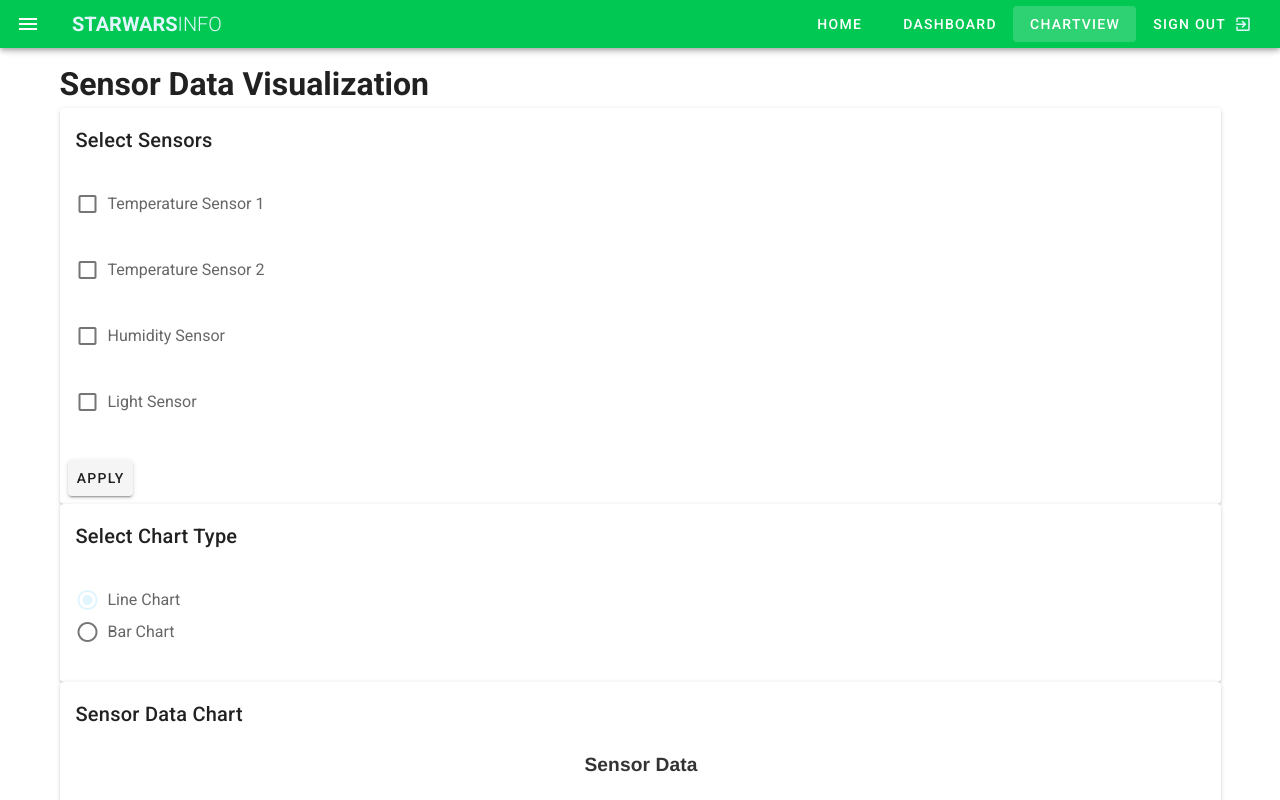
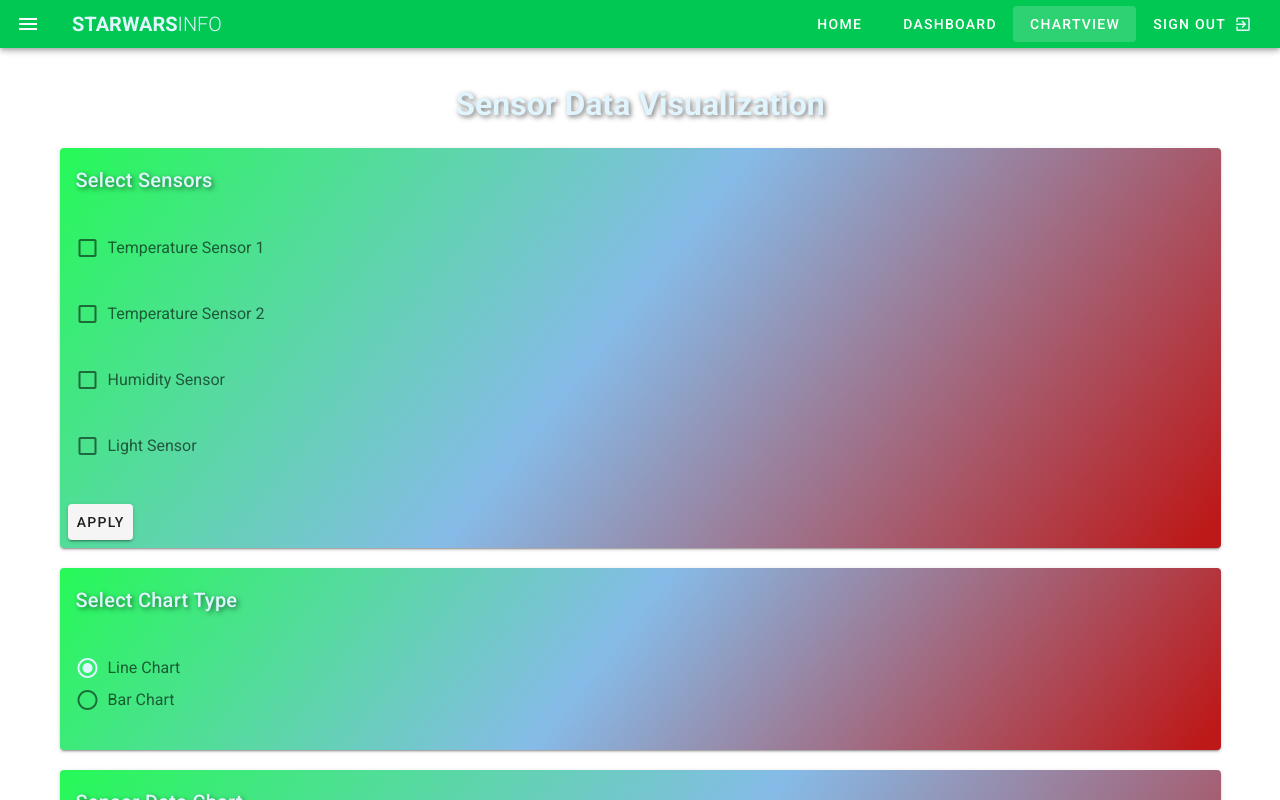
Before and after one commit to Demion-L/vue-chart-app, a Vue app: page /chartview in a window 1280 px wide. Shown: the top 800 px of the page. Built offline with nearby package versions, Linux system fonts and the light colour scheme.

Commit message:
chartview classes refactoring

```diff
--- a/src/components/ChartDisplay.vue
+++ b/src/components/ChartDisplay.vue
@@ -1,7 +1,9 @@
 <!-- ChartDisplay.vue -->
 <template>
-  <v-card>
-    <v-card-title>Sensor Data Chart</v-card-title>
+  <v-card class="custom-background">
+    <v-card-title class="primary--text text-center my-5 shadowed-text"
+      >Sensor Data Chart</v-card-title
+    >
     <v-card-text>
       <div id="chart"></div>
     </v-card-text>
--- a/src/components/ChartTypeSelection.vue
+++ b/src/components/ChartTypeSelection.vue
@@ -1,6 +1,8 @@
 <template>
-  <v-card>
-    <v-card-title>Select Chart Type</v-card-title>
+  <v-card class="mb-4 custom-background">
+    <v-card-title class="primary--text text-center my-5 shadowed-text"
+      >Select Chart Type</v-card-title
+    >
     <v-card-text>
       <v-radio-group v-model="selectedChartType" @change="applySelection">
         <v-radio label="Line Chart" value="line"></v-radio>
--- a/src/components/SensorSelection.vue
+++ b/src/components/SensorSelection.vue
@@ -1,6 +1,8 @@
 <template>
-  <v-card>
-    <v-card-title>Select Sensors</v-card-title>
+  <v-card class="mb-4 custom-background">
+    <v-card-title class="primary--text text-center my-5 shadowed-text"
+      >Select Sensors</v-card-title
+    >
     <v-card-text>
       <v-checkbox
         v-for="sensor in sensors"
--- a/src/views/ChartView.vue
+++ b/src/views/ChartView.vue
@@ -1,17 +1,12 @@
 <template>
   <v-app>
     <v-container>
-      <h1>Sensor Data Visualization</h1>
-      <sensor-selection
-        @sensors-selected="updateSelectedSensors"
-      ></sensor-selection>
-      <chart-type-selection
-        @chart-type-selected="updateChartType"
-      ></chart-type-selection>
-      <chart-display
-        :sensors="selectedSensors"
-        :chartType="chartType"
-      ></chart-display>
+      <h1 class="primary--text text-center my-5 shadowed-text">
+        Sensor Data Visualization
+      </h1>
+      <sensor-selection @sensors-selected="updateSelectedSensors" />
+      <chart-type-selection @chart-type-selected="updateChartType" />
+      <chart-display :sensors="selectedSensors" :chartType="chartType" />
     </v-container>
   </v-app>
 </template>
```
